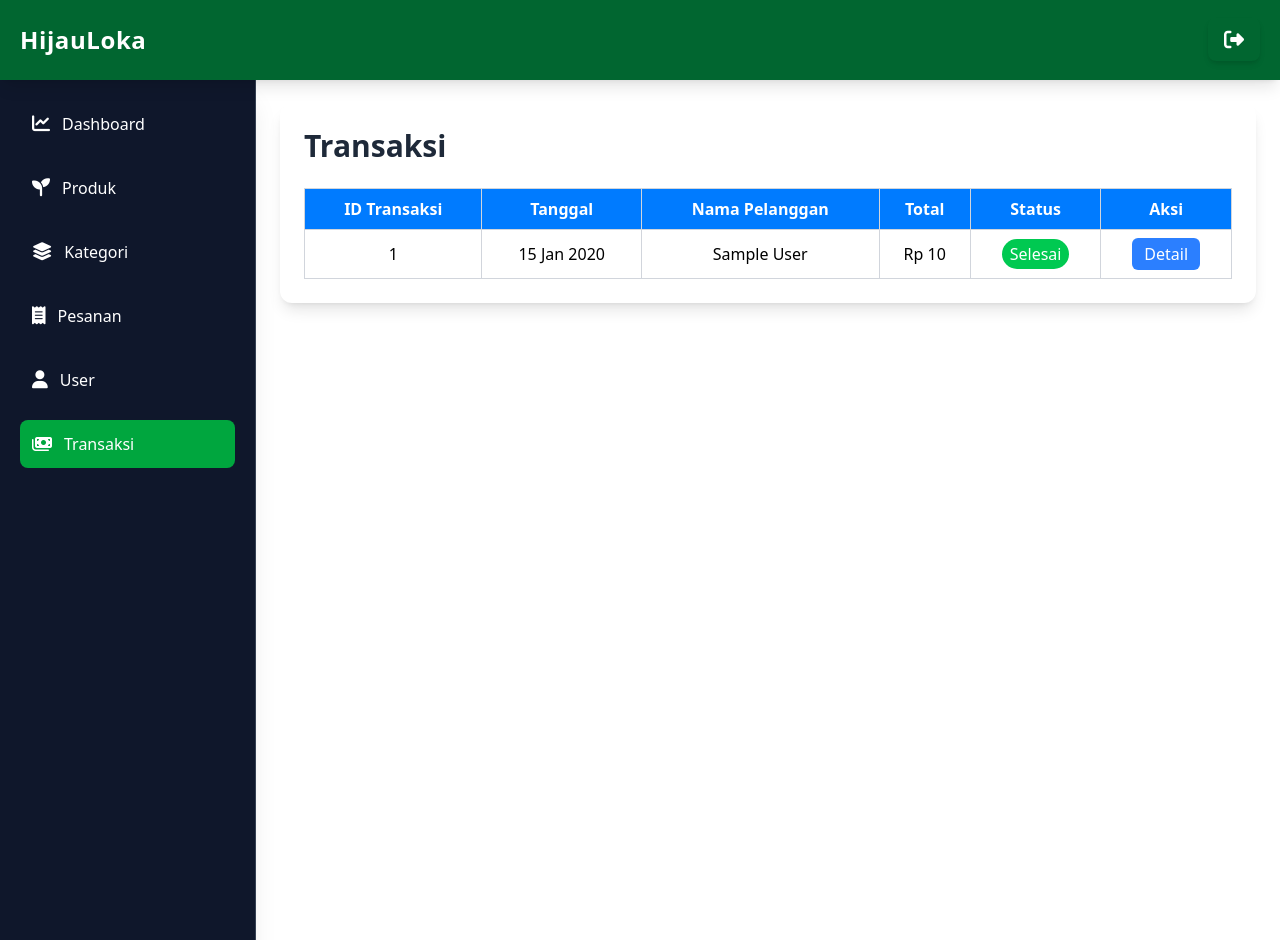
After one commit to Rifaiiii04/hijauloka-dashboard, a CodeIgniter app: page /hijauloka/transaksi in a window 1280 px wide. The commit adds this page. Run offline with CodeIgniter, Linux system fonts and the light colour scheme; the visitor is signed in with stand-in values (Sample User, id 1); tables that the repository leaves empty or names only in its code hold one stand-in row (values such as "Sample post"); style sheets or scripts are compiled from the project's sources.

Commit message:
add transaksi

```diff
--- /dev/null
+++ b/application/controllers/Transaksi.php
@@ -0,0 +1,25 @@
+<?php
+defined('BASEPATH') OR exit('No direct script access allowed');
+
+class Transaksi extends CI_Controller {
+
+    public function __construct() {
+        parent::__construct();
+        $this->load->model('Transaksi_model');
+
+        if (!$this->session->userdata('logged_in')) {
+            redirect('auth');
+        }
+    }
+
+    public function index() {
+        $data['transaksi'] = $this->Transaksi_model->get_all();
+        $this->load->view('transaksi', $data);
+    }
+
+    public function detail($id) {
+        $data['transaksi'] = $this->Transaksi_model->get_by_id($id);
+        $data['items'] = $this->Transaksi_model->get_transaksi_items($id);
+        $this->load->view('transaksi_detail', $data);
+    }
+}
--- /dev/null
+++ b/application/models/Transaksi_model.php
@@ -0,0 +1,26 @@
+<?php
+class Transaksi_model extends CI_Model {
+
+    public function get_all() {
+        return $this->db->select('transaksi.*, user.nama AS nama_pelanggan')
+                ->join('user', 'user.id_user = transaksi.user_id', 'left')  // Ganti id_user dengan user_id
+                ->order_by('transaksi.tanggal_transaksi', 'DESC')  // Sesuaikan dengan nama kolom yang benar
+                ->get('transaksi')
+                ->result();
+    }
+
+    public function get_by_id($id) {
+        return $this->db->select('transaksi.*, user.nama AS nama_pelanggan')  // Ganti nama_pelanggan dengan nama user
+                        ->join('user', 'user.id_user = transaksi.user_id', 'left')  // Ganti id_user dengan user_id
+                        ->get_where('transaksi', ['id_transaksi' => $id])
+                        ->row();
+    }
+
+    public function get_transaksi_items($id) {
+        return $this->db->select('detail_transaksi.*, product.nama_product')  // Ubah transaksi_detail menjadi detail_transaksi
+                        ->join('product', 'product.id_product = detail_transaksi.id_product', 'left')  // Ubah transaksi_detail menjadi detail_transaksi
+                        ->get_where('detail_transaksi', ['id_transaksi' => $id])  // Ubah transaksi_detail menjadi detail_transaksi
+                        ->result();  // Mengembalikan hasil sebagai array objek
+    }
+
+}
--- a/application/views/includes/sidebar.php
+++ b/application/views/includes/sidebar.php
@@ -31,5 +31,11 @@
                 <span class="text-base">User</span>
             </a>
         </li>
+        <li>
+            <a href="<?= base_url('transaksi'); ?>" class="flex items-center gap-3 p-3 rounded-lg hover:bg-green-700 hover:text-white transition duration-300 <?= ($this->uri->segment(1) == 'transaksi') ? 'bg-green-600' : '' ?>">
+            <i class="fa-solid fa-money-bills"></i>
+                <span class="text-base">Transaksi</span>
+            </a>
+        </li>
     </ul>
 </aside>
--- /dev/null
+++ b/application/views/transaksi.php
@@ -0,0 +1,75 @@
+<?php $this->load->view('includes/header'); ?>
+<?php $this->load->view('includes/sidebar'); ?>
+
+<!-- Konten -->
+<main class="flex-1 ml-64 p-6 overflow-auto">
+    <div class="bg-white shadow-lg rounded-xl p-6">
+        <h1 class="text-3xl font-extrabold text-gray-800 mb-6">Transaksi</h1>
+
+        <div class="overflow-x-auto">
+            <table class="w-full border-collapse border border-gray-300 text-center">
+                <thead style="background-color: #007bff;">
+                    <tr>
+                        <th class="border border-gray-300 p-2 text-white">ID Transaksi</th>
+                        <th class="border border-gray-300 p-2 text-white">Tanggal</th>
+                        <th class="border border-gray-300 p-2 text-white">Nama Pelanggan</th>
+                        <th class="border border-gray-300 p-2 text-white">Total</th>
+                        <th class="border border-gray-300 p-2 text-white">Status</th>
+                        <th class="border border-gray-300 p-2 text-white">Aksi</th>
+                    </tr>
+                </thead>
+                <tbody>
+                    <?php if (!empty($transaksi)) : ?>
+                        <?php foreach ($transaksi as $row) : ?>
+                            <tr class="hover:bg-gray-100">
+                                <td class="border border-gray-300 p-2"><?= $row->id_transaksi; ?></td>
+                                <td class="border border-gray-300 p-2"><?= !empty($row->tanggal) ? date('d M Y', strtotime($row->tanggal)) : 'Tanggal tidak tersedia'; ?></td>
+                                <td class="border border-gray-300 p-2"><?= htmlspecialchars($row->nama_pelanggan); ?></td>
+                                <td class="border border-gray-300 p-2"><?= !empty($row->total) ? 'Rp ' . number_format($row->total, 0, ',', '.') : 'Total tidak tersedia'; ?></td>
+                                <td class="border border-gray-300 p-2">
+                                    <span class="px-2 py-1 rounded-full <?= !empty($row->status) && $row->status == 'Selesai' ? 'bg-green-500 text-white' : 'bg-yellow-500 text-white' ?>">
+                                        <?= !empty($row->status) ? htmlspecialchars($row->status) : 'Status tidak tersedia'; ?>
+                                    </span>
+                                </td>
+                                <td class="border border-gray-300 p-2">
+                                    <button class="bg-blue-500 text-white px-3 py-1 rounded-md hover:bg-blue-600"
+                                            onclick="openDetailModal(<?= $row->id_transaksi; ?>)">
+                                        Detail
+                                    </button>
+                                </td>
+                            </tr>
+                        <?php endforeach; ?>
+                    <?php else : ?>
+                        <tr>
+                            <td colspan="6" class="border border-gray-300 p-2">Tidak ada transaksi</td>
+                        </tr>
+                    <?php endif; ?>
+                </tbody>
+            </table>
+        </div>
+    </div>
+</main>
+
+<!-- Modal Detail -->
+<div id="detailModal" class="hidden fixed inset-0 bg-gray-900 bg-opacity-50 flex justify-center items-center">
+    <div class="bg-white rounded-lg p-6 w-1/2 shadow-lg">
+        <h2 class="text-2xl font-bold mb-4">Detail Transaksi</h2>
+        <div id="modalContent">Loading...</div>
+        <button class="mt-4 px-4 py-2 bg-red-500 text-white rounded-md" onclick="closeDetailModal()">Tutup</button>
+    </div>
+</div>
+
+<script>
+function openDetailModal(id) {
+    fetch("<?= base_url('transaksi/detail/'); ?>" + id)
+        .then(response => response.text())
+        .then(data => {
+            document.getElementById("modalContent").innerHTML = data;
+            document.getElementById("detailModal").classList.remove("hidden");
+        });
+}
+
+function closeDetailModal() {
+    document.getElementById("detailModal").classList.add("hidden");
+}
+</script>
```
Also changed, not shown: application/controllers/Dashboard.php (+15 -0 lines), application/models/Laporan_model.php (added, +32 -0 lines), application/views/dashboard.php (+8 -27 lines), application/views/transaksi_detail.php (added, +22 -0 lines), assets/js/dashboard_chart.js (+15 -86 lines), .htaccess, uploads/Ketapang_brazil.png (added), uploads/Monstera_Deliciosa.jpeg (added), uploads/lidahmertua21.jpg (added), uploads/peacelily1.jpg (added).
